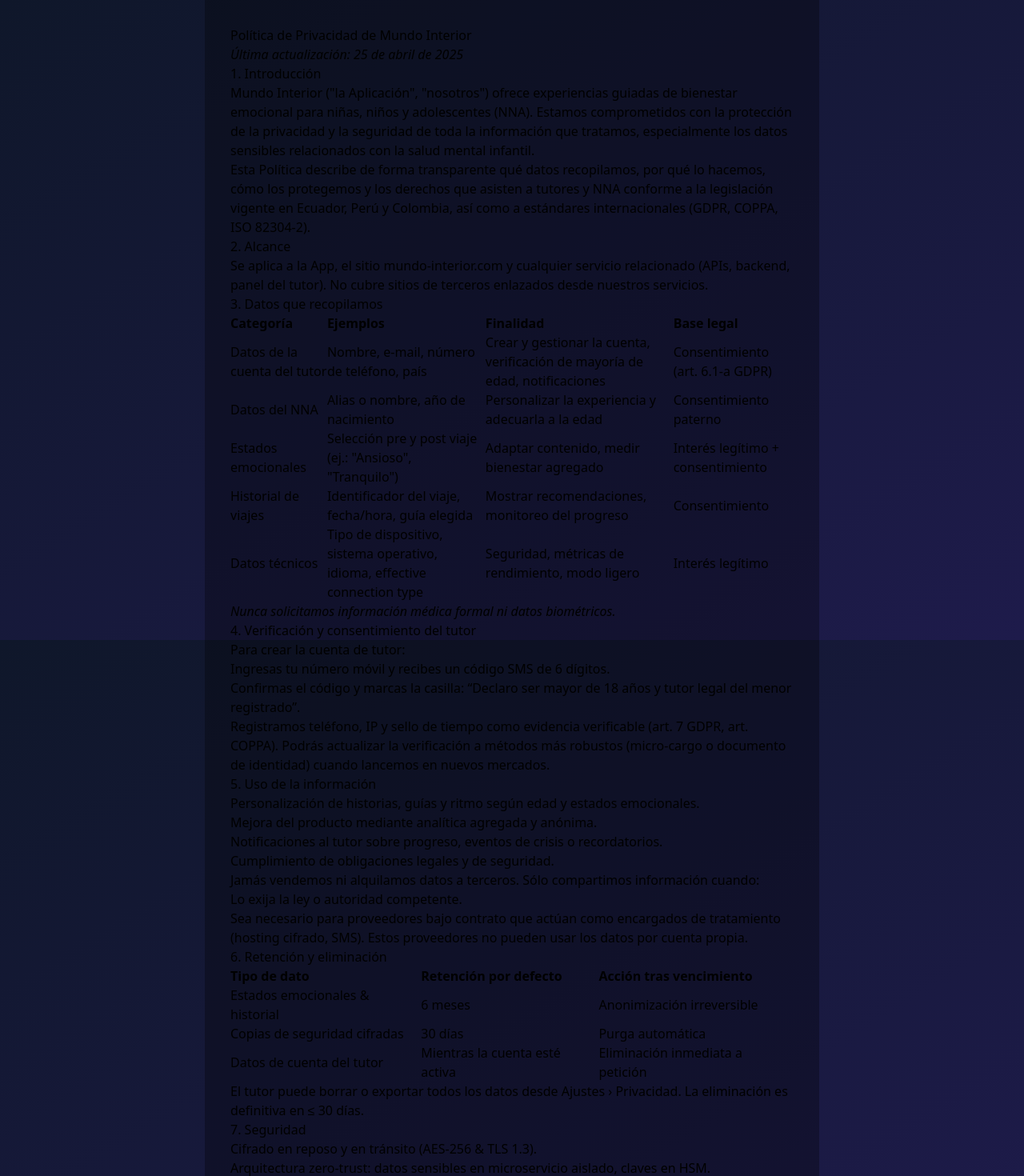
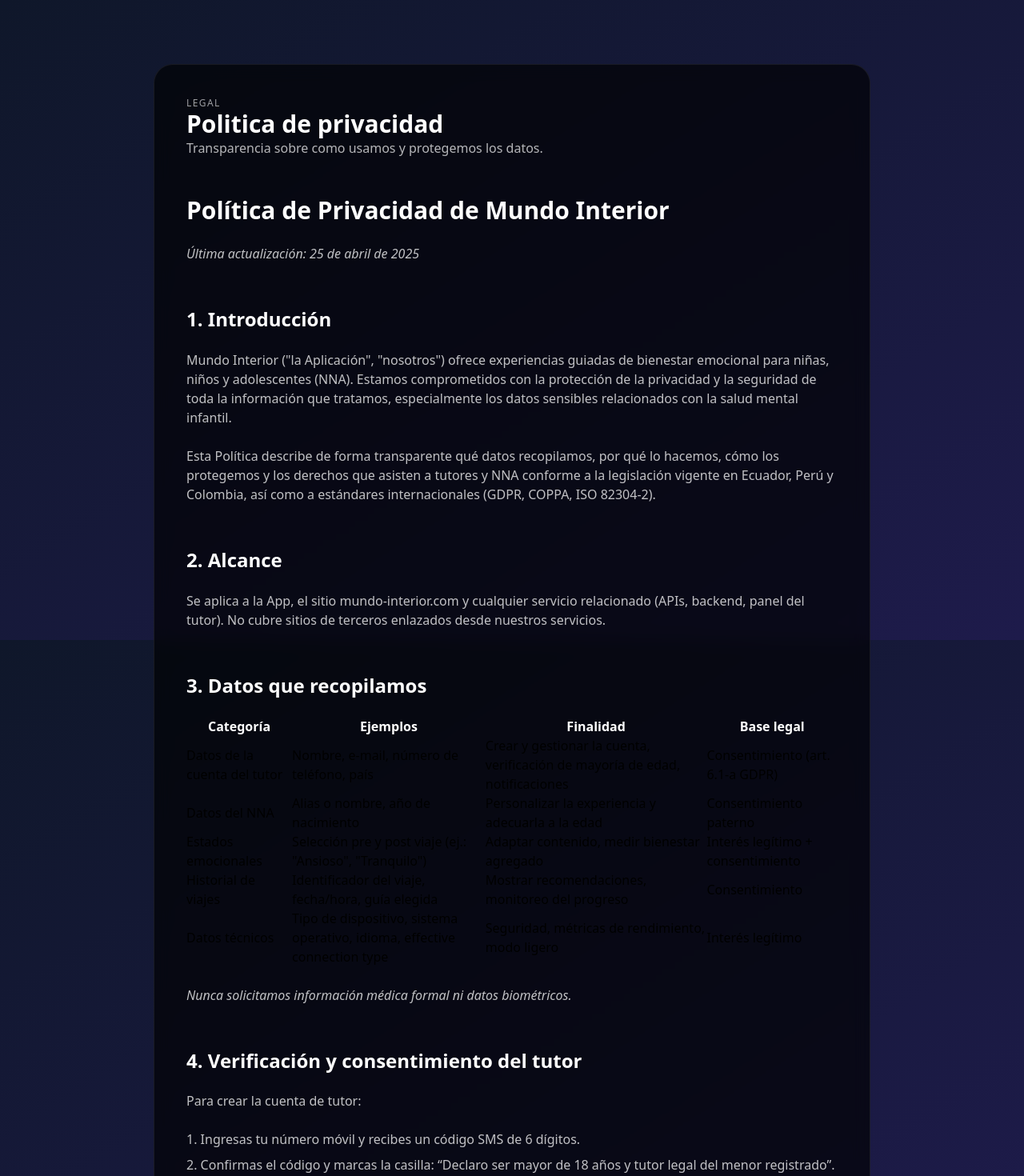
Before and after one commit to and27/mundo, a Next.js app: page /privacy in a window 1280 px wide. Shown: the top 1470 px of the page at 80% size. Built offline with nearby package versions, Linux system fonts and the light colour scheme.

Commit message:
Improve legal pages readability

```diff
--- a/src/app/privacy/page.tsx
+++ b/src/app/privacy/page.tsx
@@ -32,18 +32,74 @@ const PrivacyPolicyDisplay: React.FC = () => {
       });
   }, []);
 
+  const markdownComponents = {
+    h1: ({ children }: { children: React.ReactNode }) => (
+      <h1 className="mi-text-title-lg text-white">{children}</h1>
+    ),
+    h2: ({ children }: { children: React.ReactNode }) => (
+      <h2 className="mi-text-title text-white mt-8">{children}</h2>
+    ),
+    h3: ({ children }: { children: React.ReactNode }) => (
+      <h3 className="mi-text-subtitle text-white mt-6">{children}</h3>
+    ),
+    p: ({ children }: { children: React.ReactNode }) => (
+      <p className="mi-text-body text-white/75 leading-relaxed">{children}</p>
+    ),
+    ul: ({ children }: { children: React.ReactNode }) => (
+      <ul className="list-disc list-inside text-white/75 space-y-2">
+        {children}
+      </ul>
+    ),
+    ol: ({ children }: { children: React.ReactNode }) => (
+      <ol className="list-decimal list-inside text-white/75 space-y-2">
+        {children}
+      </ol>
+    ),
+    li: ({ children }: { children: React.ReactNode }) => (
+      <li className="mi-text-body text-white/75">{children}</li>
+    ),
+    a: ({ children, href }: { children: React.ReactNode; href?: string }) => (
+      <a href={href} className="text-white underline underline-offset-4">
+        {children}
+      </a>
+    ),
+    strong: ({ children }: { children: React.ReactNode }) => (
+      <strong className="text-white">{children}</strong>
+    ),
+    blockquote: ({ children }: { children: React.ReactNode }) => (
+      <blockquote className="border-l-2 border-white/30 pl-4 text-white/70">
+        {children}
+      </blockquote>
+    ),
+  };
+
   return (
-    <div className="bg-black/30 backgropd-blur-md p-4 md:p-6 lg:p-8 max-w-3xl mx-auto text-left text-foreground">
-      <article className="markdown-content">
+    <section className="mi-section px-4">
+      <div className="max-w-4xl mx-auto mi-surface-dark rounded-3xl p-6 md:p-10">
+        <header className="mi-section-header">
+          <p className="mi-text-caption text-white/60">Legal</p>
+          <h1 className="mi-text-title-lg text-white">
+            Politica de privacidad
+          </h1>
+          <p className="mi-text-body text-white/70 max-w-2xl">
+            Transparencia sobre como usamos y protegemos los datos.
+          </p>
+        </header>
+
+        <article className="mi-stack-lg">
         {isLoading && <p>Cargando...</p>}
         {error && <p className="text-red-500 font-semibold">{error}</p>}
         {!isLoading && !error && (
-          <ReactMarkdown remarkPlugins={remarkGfm ? [remarkGfm] : []}>
+          <ReactMarkdown
+            remarkPlugins={remarkGfm ? [remarkGfm] : []}
+            components={markdownComponents}
+          >
             {markdown}
           </ReactMarkdown>
         )}
-      </article>
-    </div>
+        </article>
+      </div>
+    </section>
   );
 };
 
--- a/src/app/terms/page.tsx
+++ b/src/app/terms/page.tsx
@@ -30,16 +30,71 @@ const TermsAndConditionsDisplay: React.FC = () => {
       });
   }, []);
 
+  const markdownComponents = {
+    h1: ({ children }: { children: React.ReactNode }) => (
+      <h1 className="mi-text-title-lg text-white">{children}</h1>
+    ),
+    h2: ({ children }: { children: React.ReactNode }) => (
+      <h2 className="mi-text-title text-white mt-8">{children}</h2>
+    ),
+    h3: ({ children }: { children: React.ReactNode }) => (
+      <h3 className="mi-text-subtitle text-white mt-6">{children}</h3>
+    ),
+    p: ({ children }: { children: React.ReactNode }) => (
+      <p className="mi-text-body text-white/75 leading-relaxed">{children}</p>
+    ),
+    ul: ({ children }: { children: React.ReactNode }) => (
+      <ul className="list-disc list-inside text-white/75 space-y-2">
+        {children}
+      </ul>
+    ),
+    ol: ({ children }: { children: React.ReactNode }) => (
+      <ol className="list-decimal list-inside text-white/75 space-y-2">
+        {children}
+      </ol>
+    ),
+    li: ({ children }: { children: React.ReactNode }) => (
+      <li className="mi-text-body text-white/75">{children}</li>
+    ),
+    a: ({ children, href }: { children: React.ReactNode; href?: string }) => (
+      <a href={href} className="text-white underline underline-offset-4">
+        {children}
+      </a>
+    ),
+    strong: ({ children }: { children: React.ReactNode }) => (
+      <strong className="text-white">{children}</strong>
+    ),
+    blockquote: ({ children }: { children: React.ReactNode }) => (
+      <blockquote className="border-l-2 border-white/30 pl-4 text-white/70">
+        {children}
+      </blockquote>
+    ),
+  };
+
   return (
-    <div className="bg-black/30 backgropd-blur-md p-4 md:p-6 lg:p-8 max-w-3xl mx-auto text-left text-foreground">
-      <article className="markdown-content">
+    <section className="mi-section px-4">
+      <div className="max-w-4xl mx-auto mi-surface-dark rounded-3xl p-6 md:p-10">
+        <header className="mi-section-header">
+          <p className="mi-text-caption text-white/60">Legal</p>
+          <h1 className="mi-text-title-lg text-white">
+            Terminos y condiciones
+          </h1>
+          <p className="mi-text-body text-white/70 max-w-2xl">
+            Condiciones para el uso responsable de Mundo Interior.
+          </p>
+        </header>
+
+        <article className="mi-stack-lg">
         {isLoading && <p>Cargando...</p>}
         {error && <p className="text-red-500 font-semibold">{error}</p>}
         {!isLoading && !error && (
-          <ReactMarkdown remarkPlugins={[remarkGfm]}>{markdown}</ReactMarkdown>
+          <ReactMarkdown remarkPlugins={[remarkGfm]} components={markdownComponents}>
+            {markdown}
+          </ReactMarkdown>
         )}
-      </article>
-    </div>
+        </article>
+      </div>
+    </section>
   );
 };
 
```
